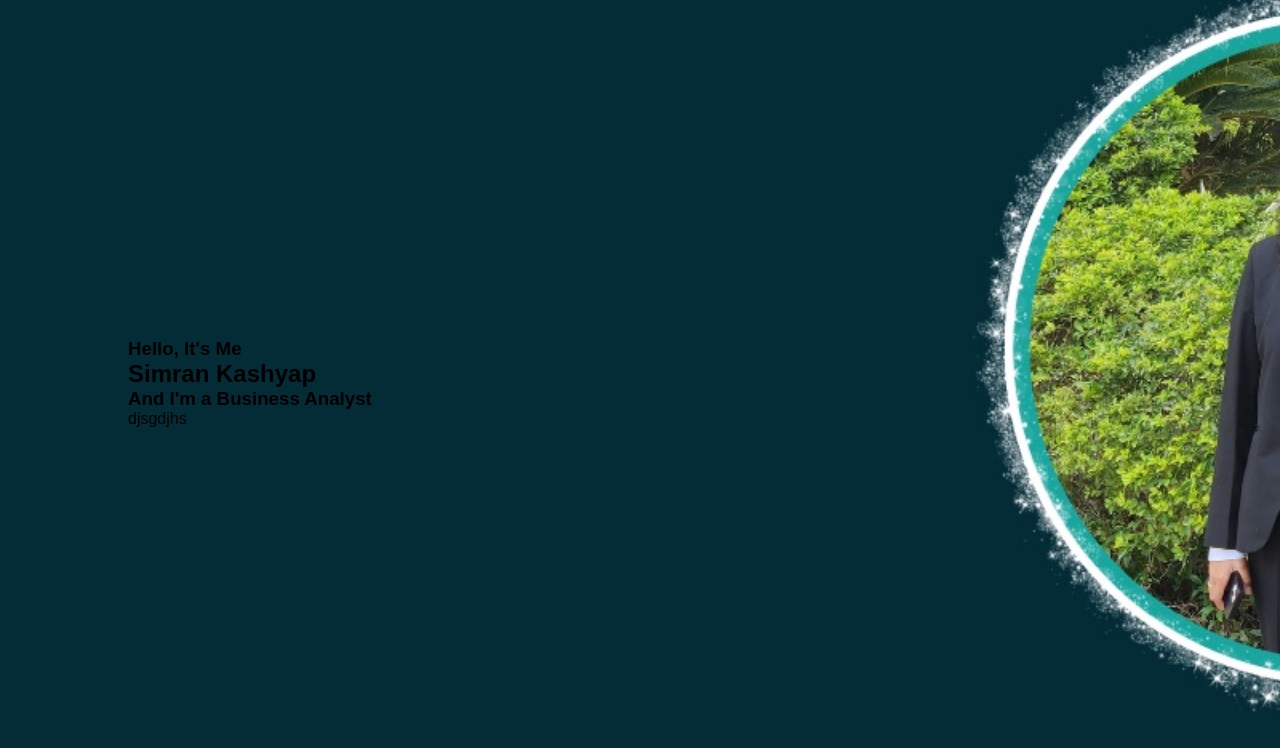
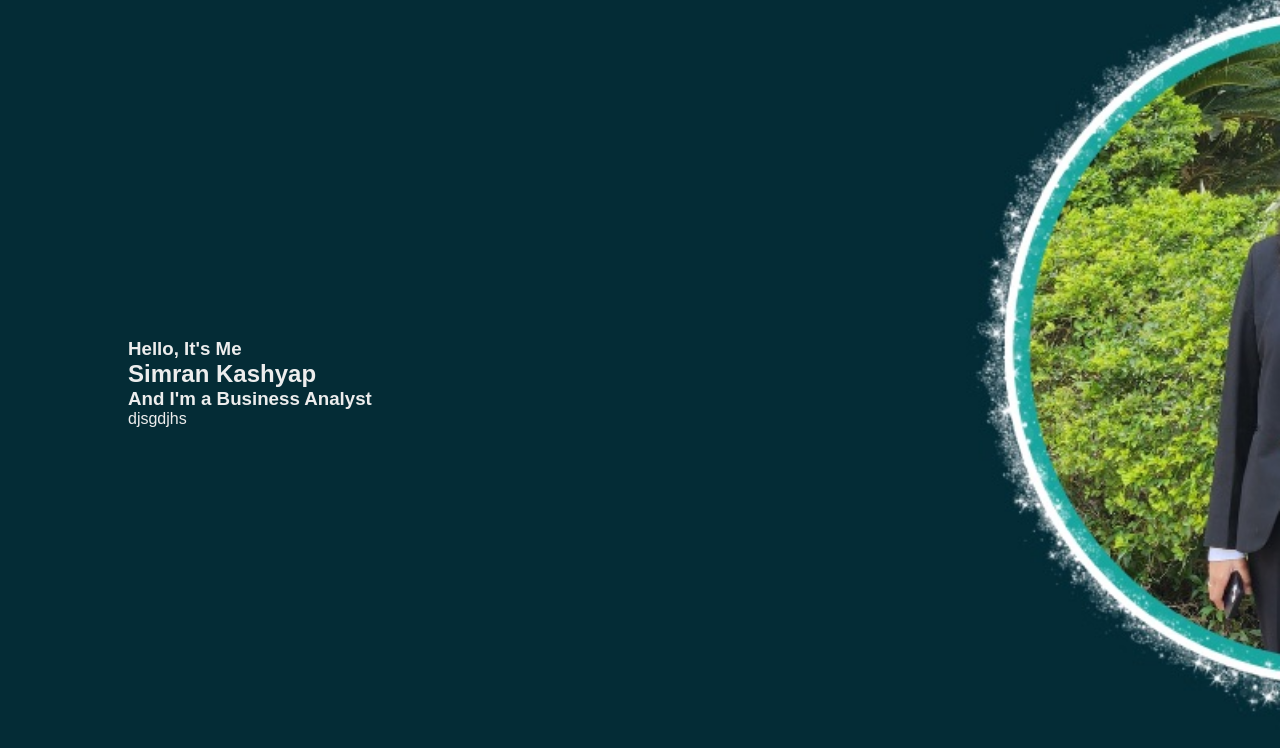
Before and after one commit to SimranKashyap27/Personal-Portfolio, a plain HTML site: page index.html in a window 1280 px wide. Shown: the part 52-800 px from the top of the page. Drawn offline with Linux system fonts and the light colour scheme.

Commit message:
Update stylesheet.css

```diff
--- a/stylesheet.css
+++ b/stylesheet.css
@@ -5,7 +5,7 @@
     font-family: 'poppins', sans-serif;
 }
 body {
-    color: black;
+    color: #ededed;
 }
 .header {
     position: fixed;
```
